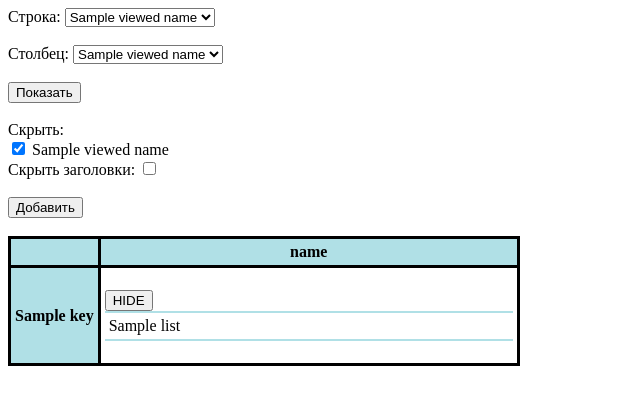
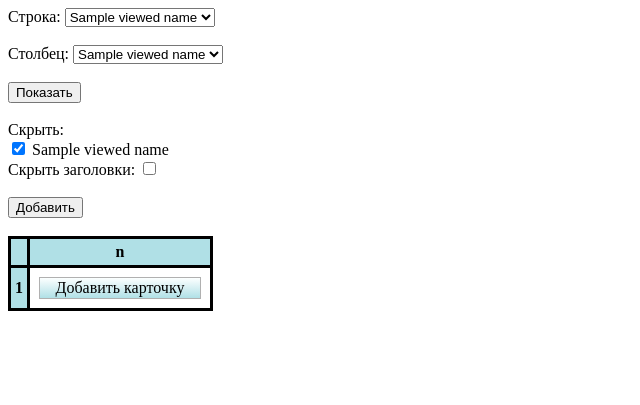
Before and after one commit to Mup0c/timetable, a Flask app: template templates/analytics.html in a window 1280 px wide. Shown: the top 405 px of the page, without its empty margins (0-640 px from the left). Run offline with Flask 2, Linux system fonts and the light colour scheme; the template is opened without the code that fills it: most values are stand-ins (such as "Sample title", 1, 10 or a date in 2020); some libraries are stand-ins or nearby versions.

Commit message:
past last task (drag&drop...)
Not enough tested

```diff
--- a/app.py
+++ b/app.py
@@ -87,12 +87,22 @@
     if not selected_table in tables:
         abort(404)
     selected_table = getattr(metadata, selected_table)
+    row = request.args.get('r', -1, type=int)
+    col = request.args.get('c', -1, type=int)
     meta = getMeta(selected_table)
     meta.pop(0) #Удалить поле ID, т.к. его нельзя изменять пользователю
+    query = QueryBuilder.getRowToModify(QueryBuilder(), selected_table, selected_id, meta)
+    cur.execute(query)
+    rows = cur.fetchall()
+    if rows == []:
+        abort(404)
     newValues = getNewValues(meta)
     anyValues = False
-    for value in newValues:
-        if value != None: anyValues = True
+    for i in range(len(newValues)):
+        if newValues[i] != None:
+            anyValues = True
+        else:
+            newValues[i] = rows[0][i]
     if anyValues:
         query = QueryBuilder.getUpdate(QueryBuilder(), selected_table, selected_id, meta)
         try:
@@ -100,15 +110,12 @@
             cur.transaction.commit()
         except:
             return 'Ошибка: не существует введенного ID в зависимой таблице'
-    query = QueryBuilder.getRowToModify(QueryBuilder(), selected_table, selected_id, meta)
-    cur.execute(query)
-    rows = cur.fetchall()
-    if rows == []:
-        abort(404)
     return render_template("modify.html",
         selected_id = selected_id,
         selected_table = selected_table,
-        row = rows[0],
+        row = newValues,
+        olap_row=row,
+        olap_col=col,
         meta = meta
     )
 
@@ -118,6 +125,10 @@
         abort(404)
     selected_table = getattr(metadata, selected_table)
     meta = getMeta(selected_table)
+    row = request.args.get('r', -1, type=int)
+    col = request.args.get('c', -1, type=int)
+    row_val = request.args.get('rval', -1, type=int)
+    col_val = request.args.get('cval', -1, type=int)
     meta.pop(0) #Удалить поле ID, т.к. его нельзя вводить пользователю
     newValues = getNewValues(meta)
     anyValues = False
@@ -132,7 +143,11 @@
             return 'Ошибка: не существует введенного ID в зависимой таблице'
     return render_template("insert.html",
                            selected_table = selected_table,
-                           meta = meta
+                           meta = meta,
+                           olap_row = row,
+                           olap_col = col,
+                           row_val = row_val,
+                           col_val = col_val
                            )
 
 @app.route("/analytics/")
@@ -141,6 +156,9 @@
     meta = getMeta(table)
     viewedNames = [col.viewedName for col in meta]
     search = Search(table)
+    idToDelete = request.args.get('delID', -1, type=int)
+    if idToDelete != -1:
+        deleteRow(table.tableName, idToDelete)
     selected_col = request.args.get('col', 1, type=int) #default - Пара
     selected_row = request.args.get('row', 7, type=int) #default - День недели
     showNames = request.args.get('showNames', 1, type=int)
@@ -150,13 +168,32 @@
     if not (selected_col in range(len(viewedNames)) and selected_row in range(len(viewedNames))):
         selected_col = 1 #Пара
         selected_row = 7 #День недели
+
+    cur.execute(QueryBuilder.getTableRows(QueryBuilder(),meta[selected_row].referenceTable if not selected_row == 0 else table))
+    rows = cur.fetchall()
+    if not selected_row == 0: rows.append((None,None))
+    cur.execute(QueryBuilder.getTableRows(QueryBuilder(),meta[selected_col].referenceTable if not selected_col == 0 else table))
+    cols = cur.fetchall()
+    if not selected_col == 0: cols.append((None,None))
+    viewed_table = dict.fromkeys([(col[1],col[0]) if not selected_col == 0 else (col[0],col[0]) for col in cols])
+    for col in viewed_table:
+        viewed_table[col] = dict.fromkeys([(row[1],row[0]) if not selected_row == 0 else (row[0],row[0]) for row in rows])
+
     query = QueryBuilder.getAnalyticsView(QueryBuilder(), table, meta, search)
     cur.execute(query, search.getRequests())
     rows = cur.fetchall()
-    rows = [list(row) for row in rows]
-    viewed_table = dict.fromkeys([row[selected_col] for row in rows])
-    for col in viewed_table:
-        viewed_table[col] = dict.fromkeys([col[selected_row] for col in rows])
+    rows_name = []
+    rows_id = []
+    for row in rows:
+        rows_name.append([])
+        rows_id.append([row[0]])
+        for i in range(len(row)):
+            rows_name[-1].append(row[i]) if i == 0 or i % 2 else rows_id[-1].append(row[i])
+    for i in range(len(rows_name)):
+        for j in range(len(rows_name[i])):
+            rows_name[i][j] = (rows_name[i][j], rows_id[i][j])
+
+    rows = rows_name
     for row in rows:
         if viewed_table[row[selected_col]][row[selected_row]] == None:
             viewed_table[row[selected_col]][row[selected_row]] = [row]
@@ -172,7 +209,8 @@
         meta = meta,
         showNames = showNames,
         viewedNames = viewedNames,
-        wasSubmitted = wasSubmitted
+        wasSubmitted = wasSubmitted,
+        idToDelete=-1
     )
 
 def deleteRow(table, id):
--- a/templates/analytics.html
+++ b/templates/analytics.html
@@ -1,7 +1,7 @@
 <!DOCTYPE HTML>
 <html>
   <head>
-     <script src="../static/js/jquery-3.2.1.min.js"></script>
+     <script src="../static/js/jquery-3.3.1.min.js"></script>
      <meta charset="UTF-8">
      <title>I have paws</title>
      <style type="text/css">
@@ -25,19 +25,74 @@
             width: 400px;
             border: 0px;
         }
-        .cardHidden{
-            display: ;
+        .actions{
+            border: 1px solid grey;
+            border-right: 0px;
+            border-left: 0px;
         }
-        .cardShown{
+        .hidden{
+            display: none;
+        }
+        .card{
+        }
+        .a {
+            border: 1px solid #b0b0b0;
+            display: inline-block;
+            padding: 1px 5px;
+            text-decoration: none;
+            background: linear-gradient(to bottom, #fcffff, #b0e0e6);
+            color: #000;
+            margin: 5px;
+            width: 150px;
+
+        }
+        .c {
+            border: 1px solid #b0b0b0;
+            display: inline-block;
+            padding: 1px 5px;
+            text-decoration: none;
+            background: linear-gradient(to bottom, #fcffff, #e9e9e9);
+            color: #000;
+        }
+        .b {
+            margin: 2px;
+        }
+        .btn-show {
+            border: 2px solid black;
+            padding: 1px 45px;
+            background: linear-gradient(to bottom, #fcffff, #e9e9e9);
         }
      </style>
      <script>
         $(document).ready(function(){
-            $(".btn-hide").click(function(){
-               $(this).parent().child().hide();
+            $(".btn-show").click(function(){
+               $(this).parent().children('.card').toggleClass("hidden");
+               if($(this).val() == 'Развернуть'){
+                  $(this).val('Свернуть')
+               }
+               else {
+                  $(this).val('Развернуть')
+               }
             });
         });
-    </script>
+     </script>
+     <script>
+         function allowDrop(ev) {
+             ev.preventDefault();
+         }
+
+
+         function drag(ev) {
+             ev.dataTransfer.setData("id", ev.target.id);
+         }
+         function drop(ev) {
+             ev.preventDefault();
+             var data = ev.dataTransfer.getData("id");
+             href = "/modify/SCHED_ITEMS/"+data+"/?{{meta[selected_col].colName}}="+ev.target.getAttribute('cval')+""+
+               "&{{meta[selected_row].colName}}="+ev.target.getAttribute('rval')+"";
+             $.ajax(href, complete = setTimeout("location.reload();", 50));
+         }
+     </script>
   </head>
   <body>
      <form>
@@ -91,6 +146,7 @@
         <br><br>
         {% endfor %}
         <input type="hidden" name="cnt" value="{{search.count}}">
+        <input type="hidden" name="delID" value="{{ idToDelete }}">
         <input type="submit" value="Добавить" onclick="cnt.value={{search.count + 1}};wasSubmitted.value=1">
         {% if search.count > 1 %}
         <input type="submit" value="Удалить" onclick="cnt.value={{search.count - 1}}">
@@ -100,40 +156,60 @@
            <tr>
            <th></th>
            {% if viewed_table|length > 0 %}
-           {% for key in viewed_table.copy().popitem()[1].keys() %}
+           {% for key1 in viewed_table.copy().popitem()[1].keys() %}
               <th align="center">
-                 {{ key }}
+                 {{ key1[0] }}
               </th>
            {% endfor %}
            {% endif %}
            </tr>
-           {% for key, dict in viewed_table.items() %}
+           {% for key1, dict in viewed_table.items() %}
               <tr>
               <th align="center">
-                {{ key }}
+                {{ key1[0] }}
               </th>
-              {% for value in dict.values() %}
-                 <td valign="top">
+              {% for key2, value in dict.items() %}
+                 <td valign="top" align="center" ondrop="drop(event)" ondragover="allowDrop(event)" cval={{key1[1]}} rval={{key2[1]}}>
+                    <a target="_blank"
+                       href = /insert/SCHED_ITEMS/?c={{selected_col}}&r={{selected_row}}&cval={{key1[1]}}&rval={{key2[1]}}
+                       class="a">Добавить карточку</a>
                     <br>
-                    <button class="btn-hide"> HIDE </button>
                     {% if not value is none %}
                     {% for list in value %}
-                    <table {% if not list == value[0] %} class="cardHidden" {% endif %}>
+                    <div {% if not list == value[0] %} class="card hidden" {% endif %}
+                         draggable="true" ondragstart="drag(event)" id={{list[0][0]}}>
+                    <table>
                        {% for i in showed_cols %}
                        <tr>
                           {% if showNames == 1 %}
-                          <td class="names">
+                          <td class="names" cval={{key1[1]}} rval={{key2[1]}}>
                              {{ viewedNames[i] }}
                           </td>
                           {% endif %}
-                          <td class="data" {% if showNames == 0 %} align="center" {%endif%}>
-                             {{ list[i] }}
+                          <td class="data" {% if showNames == 0 %} align="center" {%endif%} cval={{key1[1]}} rval={{key2[1]}}>
+                             {{ list[i][0] }}
                           </td>
                        </tr>
                        {% endfor %}
+                       <tr>
+                       {% if showNames == 1 %}
+                          <td class="actions" cval={{key1[1]}} rval={{key2[1]}}>
+                             Действия
+                          </td>
+                       {% endif %}
+                          <td class="actions" align="center" cval={{key1[1]}} rval={{key2[1]}}>
+                            <a target="_blank" href = /modify/SCHED_ITEMS/{{list[0][0]}}/?c={{selected_col}}&r={{selected_row}}
+                               class="c">Редактировать</a>
+                            <input type="submit" value="Удалить" onclick="delID.value={{list[0][0]}}" class="b">
+                          </td>
+                       </tr>
                     </table>
                     <br>
+                    </div>
                     {% endfor %}
+                    {% if value|length > 1%}
+                    <input type="button" class=btn-show value="Развернуть">
+                    {% endif %}
                     {% endif %}
                  </td>
               {% endfor %}
```
Also changed, not shown: query.py (+10 -1 lines), templates/insert.html (+10 -1 lines), templates/modify.html (+7 -1 lines).
